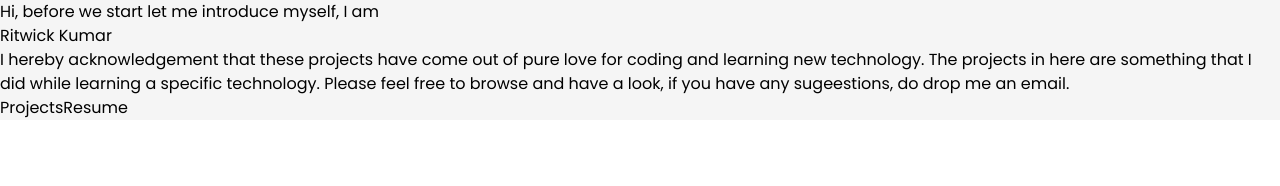
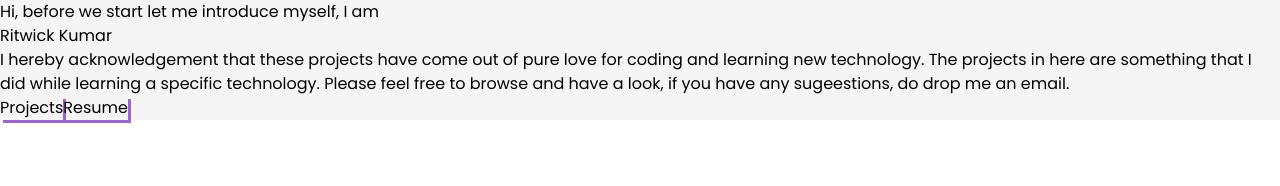
Before and after one commit to KumarRitwick/ProjectWebsite, a React (Vite) app: page / in a window 1280 px wide. Shown: the top 186 px of the page. Built offline with nearby package versions, Linux system fonts and the light colour scheme.

Commit message:
Buttons Added

```diff
--- a/src/components/Button.jsx
+++ b/src/components/Button.jsx
@@ -1,8 +1,9 @@
 import React from 'react'
 
-export default function Button() {
+export default function Button(props) {
+    const { text, func } = props
   return (
-        <button onClick={func} className='px-8 mx-auto py-4 rounded-md border-[2px] bg-slate-950 border-blue-400 border-solid blueShadow duration-200'>
+        <button onClick={func} className='px-8 mx-auto py-4 rounded-md border-[2px] border-purple-400 border-solid blueShadow duration-200'>
             <p>{text}</p>
         </button>
   )
--- a/src/components/HomePage.jsx
+++ b/src/components/HomePage.jsx
@@ -11,8 +11,12 @@ export default function HomePage() {
             </div>
             <p className='text-sm md:text-base font-light'>I hereby acknowledgement that these projects have come out of pure <span className='text-purple-400 font-medium'>love for coding and learning new technology.</span> The projects in here are something that I did while learning <span className='text-purple-400 font-medium'>a specific technology.</span> Please feel free to browse and have a look, if you have any sugeestions, do drop me an email.</p>
             <div className='flex flex-col gap-4'>
-                <button>Projects</button>
-                <button>Resume</button>
+                <Button func={() => {
+                    window.location.href = '#generate'
+                }} text={"Projects"} className='custom-text'></Button>
+                <Button func={() => {
+                    window.location.href = '#generate'
+                }} text={"Resume"}></Button>
             </div>
         </div>
   )
--- a/src/index.css
+++ b/src/index.css
@@ -20,10 +20,14 @@ span {
 }
 
 .blueShadow {
-  box-shadow: 3px 3px 0 0 #60a5fa;
+  box-shadow: 3px 3px 0 0 #9966CC;
 }
 
 .blueShadow:hover {
   transform: translate(-3px, -3px);
-  box-shadow: 6px 6px 0 0 #60a5fa;
+  box-shadow: 6px 6px 0 0 #ddc0dd;
 }
+
+.custom-text {
+  color: #d894d8;
+}
```
